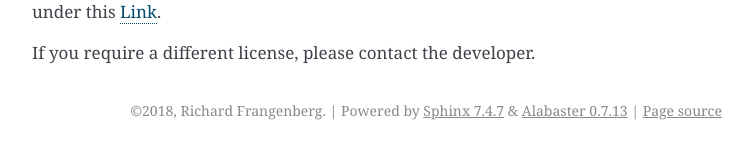
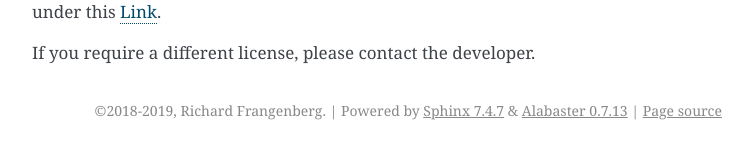
Before and after one commit to RichardFrangenberg/Pandora, a Sphinx documentation site: the page built from Documentation/index.rst, in a window 1280 px wide. Shown: the part 1494-1641 px from the top of the page, without its empty margins (388-1141 px from the left). Built offline with Sphinx 7.4.7, drawn with Linux system fonts in a browser that asks for light colours.

Commit message:
docu update

```diff
--- a/Documentation/conf.py
+++ b/Documentation/conf.py
@@ -20,13 +20,13 @@
 # -- Project information -----------------------------------------------------
 
 project = u'Pandora'
-copyright = u'2018, Richard Frangenberg'
+copyright = u'2018-2019, Richard Frangenberg'
 author = u'Richard Frangenberg'
 
 # The short X.Y version
 version = u''
 # The full version, including alpha/beta/rc tags
-release = u'1.0.0'
+release = u'1.0.3'
 
 
 # -- General configuration ---------------------------------------------------
```
Also changed, not shown: README.md (+1 -1 lines).
